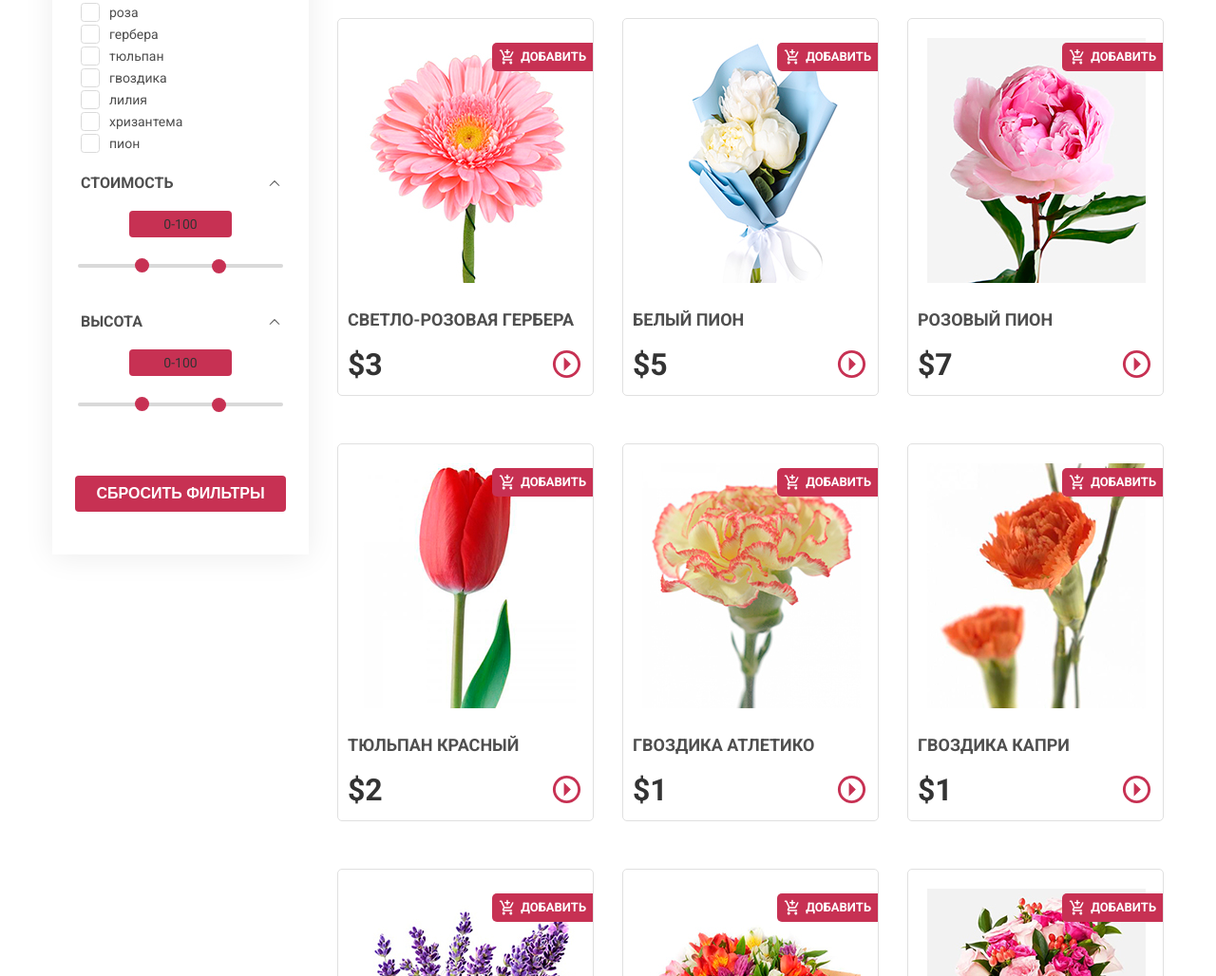
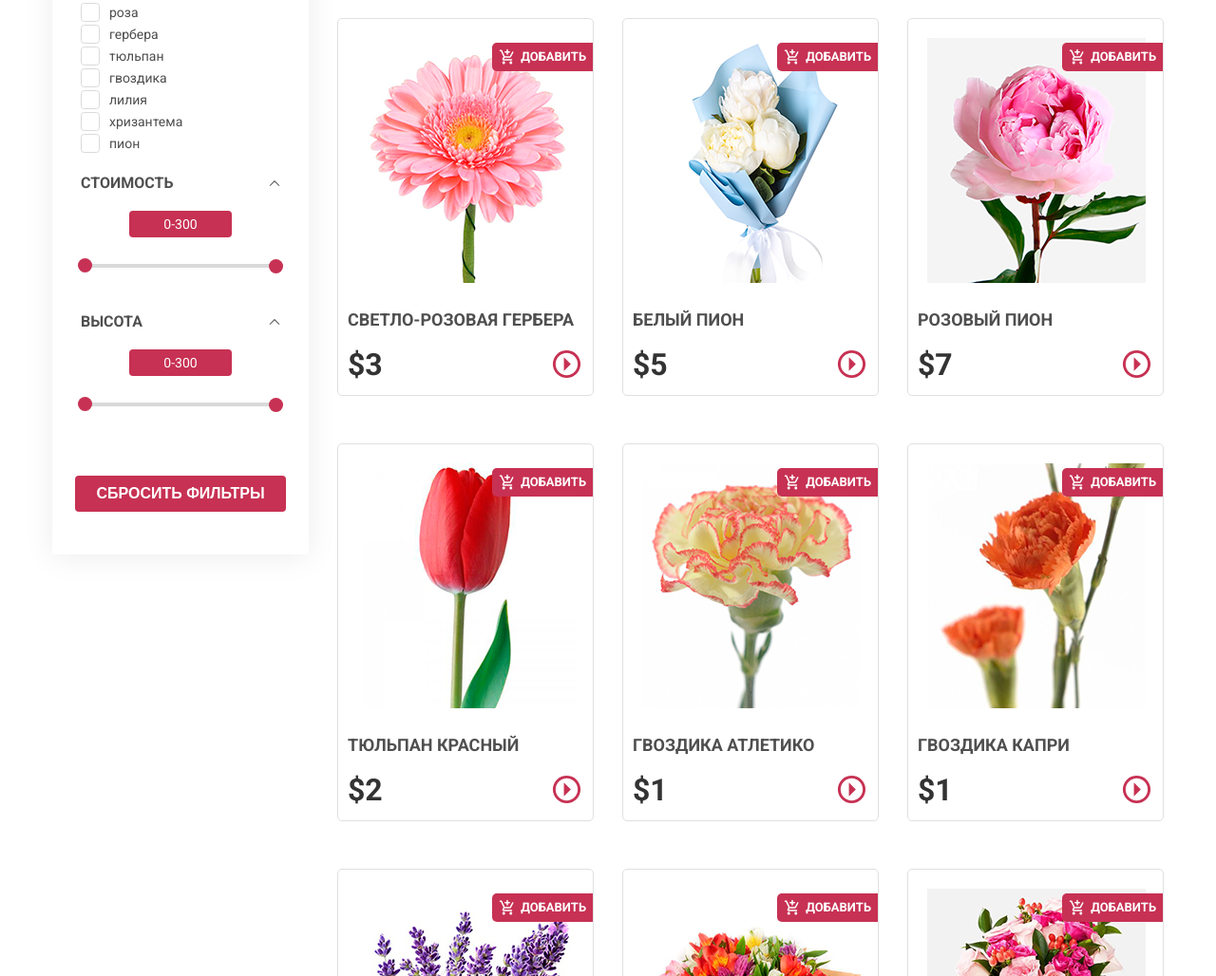
Before and after one commit to AnastasiaSyt/Online-Store, a website built with webpack: page src/index.html in a window 1280 px wide. Shown: the part 781-1809 px from the top of the page at 95% size. Built offline with nearby package versions, Linux system fonts and the light colour scheme.

Commit message:
fix: fix some styles, fix filter sliders

```diff
--- a/src/components/filterPage/slider.css
+++ b/src/components/filterPage/slider.css
@@ -22,6 +22,11 @@ input[type="range"] {
     border-radius: 4px;
 
     margin-top: -12px;
+}
+
+#range1,
+#range2{
+    color: white;
 }
 
 .slider_container{
--- a/src/components/filterPage/slider.ts
+++ b/src/components/filterPage/slider.ts
@@ -38,11 +38,12 @@ export default class Slider implements ISlider {
 
         const dash = document.createElement('span');
         dash.textContent = `-`;
+        dash.style.color = 'white';
         values.appendChild(dash);
 
         this.secondRange = document.createElement('span');
         this.secondRange.id = 'range2';
-        this.secondRange.textContent = '100';
+        this.secondRange.textContent = '300';
         values.appendChild(this.secondRange);
 
         const sliderContainer = this.sliderContainer;
@@ -55,8 +56,8 @@ export default class Slider implements ISlider {
         this.firstSlider = document.createElement('input');
         this.firstSlider.type = 'range';
         this.firstSlider.setAttribute('min', '0');
-        this.firstSlider.setAttribute('max', '100');
-        this.firstSlider.value = '30';
+        this.firstSlider.setAttribute('max', '300');
+        this.firstSlider.value = '0';
         this.firstSlider.id = 'slider-1';
         this.firstSlider.addEventListener('input', this.slideOne.bind(this));
 
@@ -65,8 +66,8 @@ export default class Slider implements ISlider {
         this.secondSlider = document.createElement('input');
         this.secondSlider.type = 'range';
         this.secondSlider.setAttribute('min', '0');
-        this.secondSlider.setAttribute('max', '100');
-        this.secondSlider.value = '70';
+        this.secondSlider.setAttribute('max', '300');
+        this.secondSlider.value = '300';
         this.secondSlider.id = 'slider-2';
         this.secondSlider.addEventListener('input', this.slideTwo.bind(this));
 
```
